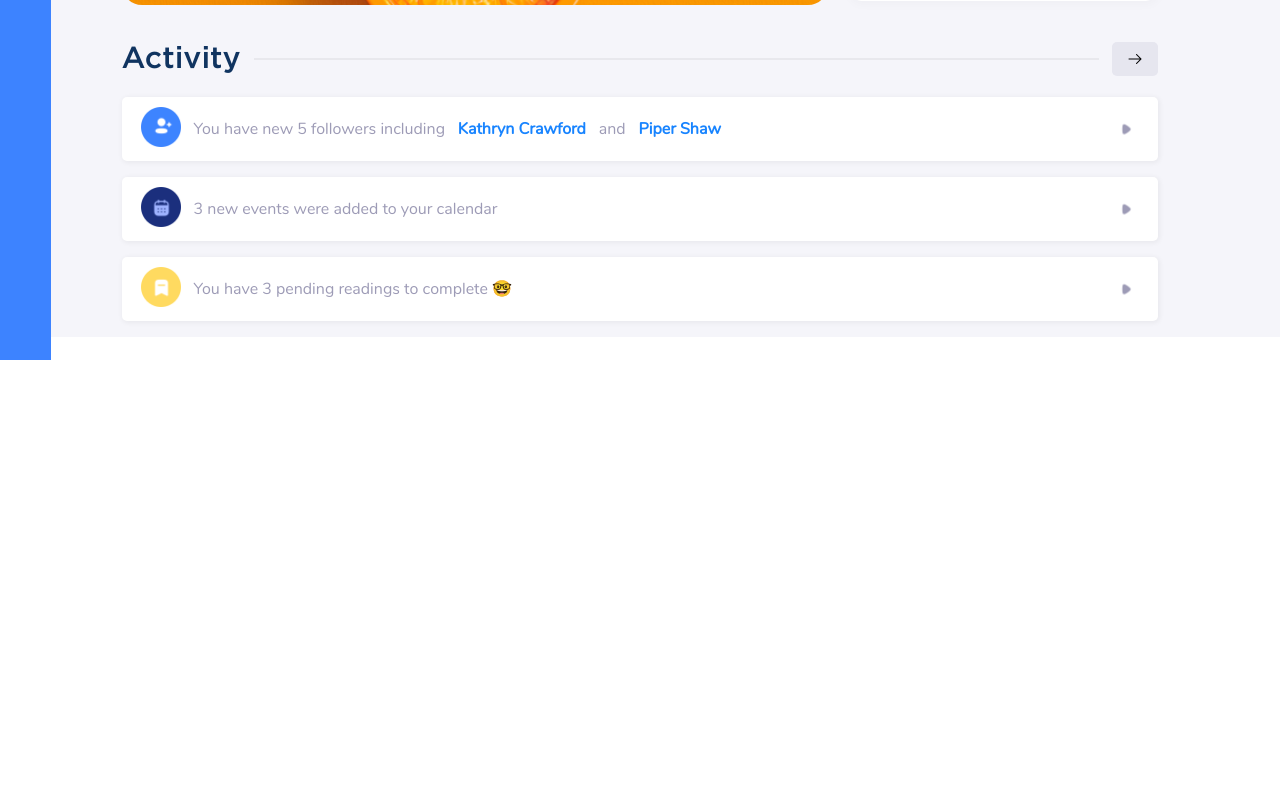
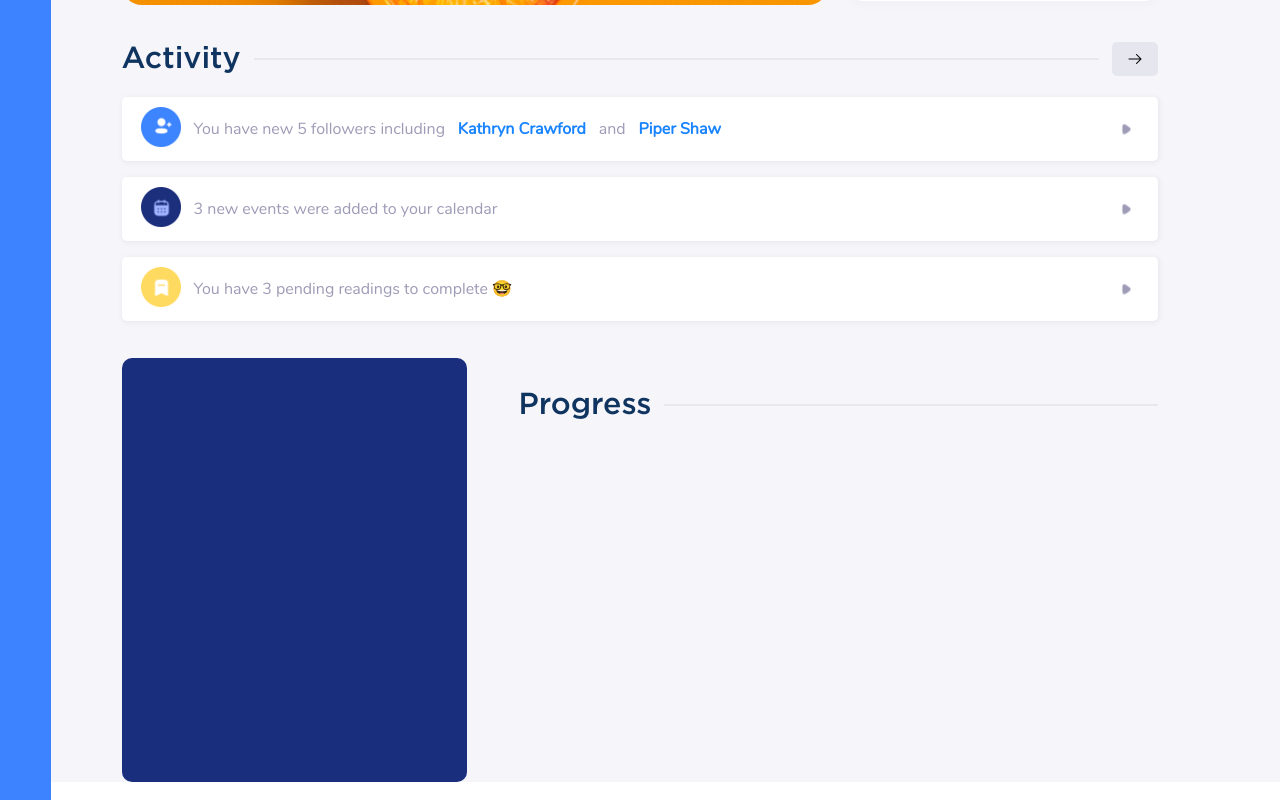
Before and after one commit to fredytellor/platform, a React (Create React App) app: page / in a window 1280 px wide. Shown: the part 760-1560 px from the top of the page. Before the commit the page ends 1120 px from the top, so only its background shows below. Built offline with nearby package versions, Linux system fonts and the light colour scheme.

Commit message:
inicio progress section

```diff
--- a/src/Atoms/Divider.jsx
+++ b/src/Atoms/Divider.jsx
@@ -3,8 +3,8 @@ import React from "react";
 import "../Styles/Atoms/Divider.css";
 
 const Divider = (props) => {
-    const { isActivity } = props;
-    return (<div className={isActivity !== true ? "divider-div" : "divider-activity-div"}></div>);
+    const { isActivity, isProgress } = props;
+    return (<div className={isActivity === true ? "divider-activity-div" : isProgress ? "divider-progress-div" : "divider-div"}></div>);
 };
 
 export default Divider;
--- a/src/Molecules/ActivityHeader.jsx
+++ b/src/Molecules/ActivityHeader.jsx
@@ -5,10 +5,11 @@ import Divider from "../Atoms/Divider";
 import "../Styles/Molecules/ActivityHeader.css";
 import EventsSlideButton from "../Atoms/EventsSlideButton";
 
-const ActivityHeader = () => {
+const ActivityHeader = (props) => {
+    const {title}=props;
     return (
         <div className="activityheader-div">
-            <MyTitle text="Activity"/>
+            <MyTitle text={title}/>
             <Divider isActivity={true}/>
             <EventsSlideButton isActivity={true}/>
         </div>
--- /dev/null
+++ b/src/Molecules/ProgressHeader.jsx
@@ -0,0 +1,16 @@
+import React from "react";
+import MyTitle from "../Atoms/MyTitle";
+import Divider from "../Atoms/Divider";
+
+import "../Styles/Molecules/ProgressHeader.css";
+
+const ProgressHeader = (props) => {
+    return (
+        <div className="progressheader-div">
+            <MyTitle text="Progress"/>
+            <Divider isProgress={true}/>
+        </div>
+    );
+};
+
+export default ProgressHeader;
--- /dev/null
+++ b/src/Organisms/ProgressOverview.jsx
@@ -0,0 +1,13 @@
+import React from "react";
+
+import "../Styles/Organisms/ProgressOverview.css";
+
+const ProgressOverview=()=>{
+    return(
+    <div className="progressoverview-div">
+
+    </div>
+    );
+};
+
+export default ProgressOverview;
--- a/src/Routes/App.js
+++ b/src/Routes/App.js
@@ -4,6 +4,7 @@ import Layout from "../Templates/Layout";
 import Dashboard from "../Templates/Dashboard";
 import Events from "../Templates/Events";
 import Activities from "../Templates/Activities";
+import Progress from "../Templates/Progress";
 
 
 
@@ -15,6 +16,7 @@ function App() {
           <Dashboard />
           <Events />
           <Activities />
+          <Progress/>
         </Layout>
       </BrowserRouter>
     </div>
--- a/src/Styles/Atoms/Divider.css
+++ b/src/Styles/Atoms/Divider.css
@@ -2,7 +2,7 @@
     background-color: #E8E8ED;
     width: 14vw;
     height: 0.25vh;
-    margin-top: 3vh;
+    margin-top: 2.5vh;
     margin-left: 1vw;
 }
 .divider-activity-div{
@@ -12,3 +12,11 @@
     margin-left: 1vw;
     align-self: center;
 }
+
+.divider-progress-div{
+    background-color: #E8E8ED;
+    width: 50vw;
+    height: 0.25vh;
+    margin-left: 1vw;
+    align-self: center;
+}
--- a/src/Styles/Molecules/MyMenu.css
+++ b/src/Styles/Molecules/MyMenu.css
@@ -1,7 +1,7 @@
 .mymenu-div{
     background-color: #3D83FF;
     width: 4vw;
-    height: 130vh;
+    height: 185vh;
     display: flex;
     flex-direction: column;
     left: 0;
--- /dev/null
+++ b/src/Styles/Molecules/ProgressHeader.css
@@ -0,0 +1,7 @@
+.progressheader-div{
+    display: flex;
+    /* background-color: teal; */
+    width: 50vw;
+    margin-left: 4vw;
+    margin-top: 1vh;
+}
--- /dev/null
+++ b/src/Styles/Templates/Progress.css
@@ -0,0 +1,5 @@
+.progress-div{
+    display: flex;
+    /* background-color: thistle; */
+    margin-top: 2.6vh;
+}
--- /dev/null
+++ b/src/Styles/organisms/ProgressOverview.css
@@ -0,0 +1,6 @@
+.progressoverview-div{
+    background-color: #192E7C;
+    height: 53vh;
+    width: 30vw;
+    border-radius: 10px;
+}
--- a/src/Templates/Activities.jsx
+++ b/src/Templates/Activities.jsx
@@ -11,7 +11,7 @@ import "../Styles/Templates/Activities.css";
 const Activities = () => {
     return (
         <div className="activities-div">
-        <ActivityHeader />
+        <ActivityHeader title="Activity" />
         <ActivityCard iconSrc={followerIcon} leadText="You have new 5 followers including" highlight="Kathryn Crawford" otherHighlight="Piper Shaw"/>
         <ActivityCard iconSrc={eventsIcon} leadText="3 new events were added to your calendar"/>
         <ActivityCard iconSrc={assignmentsIcon} leadText="You have 3 pending readings to complete 🤓"/>
--- /dev/null
+++ b/src/Templates/Progress.jsx
@@ -0,0 +1,18 @@
+import React from "react";
+import ProgressHeader from "../Molecules/ProgressHeader";
+import ProgressOverview from "../Organisms/ProgressOverview";
+
+import "../Styles/Templates/Progress.css";
+
+const Progress = () => {
+    return (
+        <div className="progress-div">
+            <ProgressOverview />
+            <div className="progress-side-div">
+                <ProgressHeader />
+            </div>
+        </div>
+    );
+};
+
+export default Progress;
```
